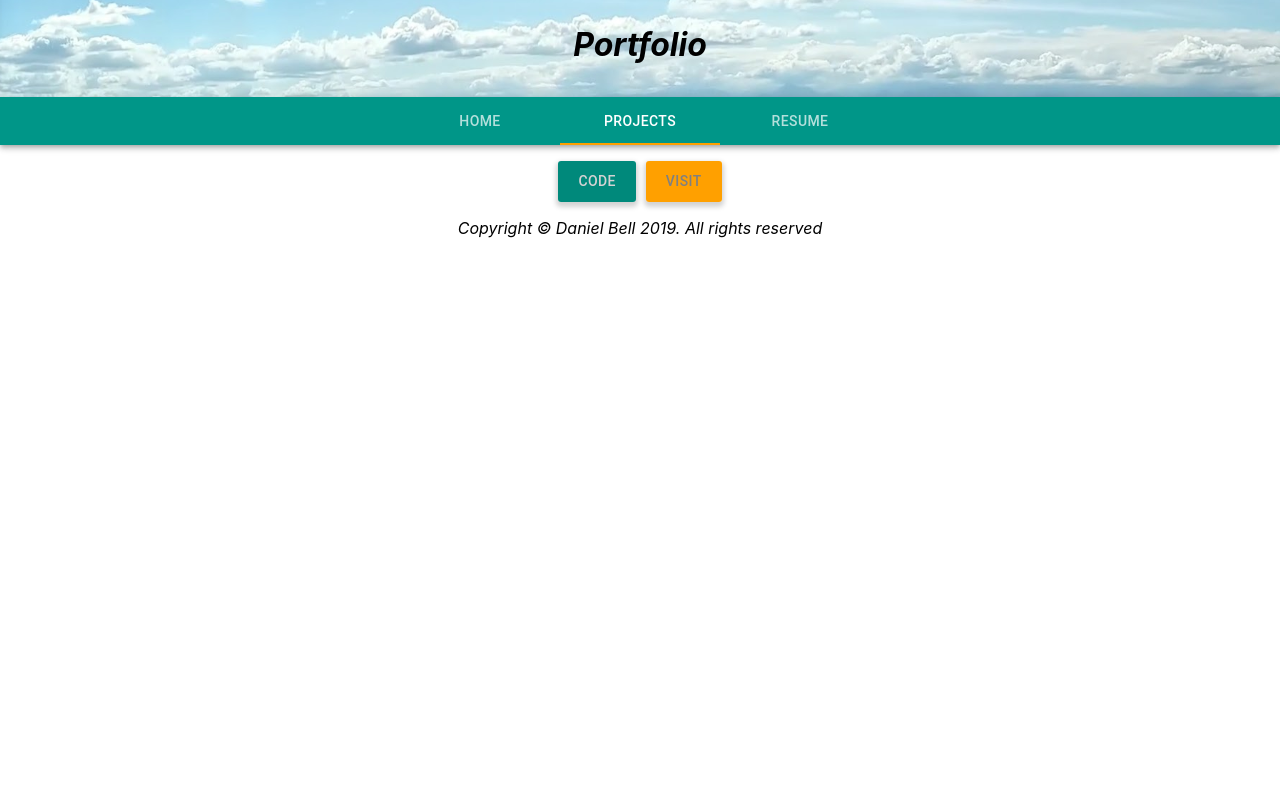
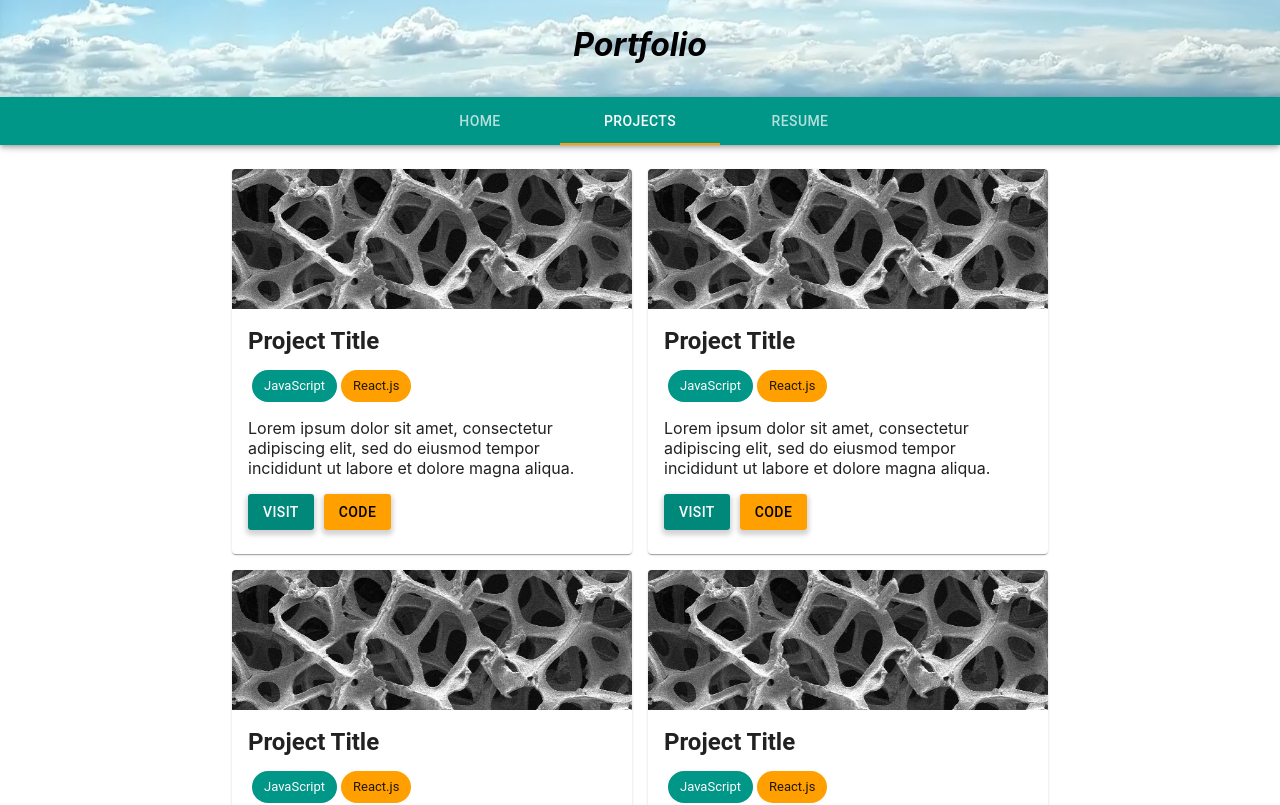
Before and after one commit to DnlBell/portfolio, a React (Create React App) app: page /projects in a window 1280 px wide. Shown: the top 805 px of the page. Built offline with nearby package versions, Linux system fonts and the light colour scheme.

Commit message:
Added project card

```diff
--- /dev/null
+++ b/src/components/projectCard.js
@@ -0,0 +1,34 @@
+import React from 'react';
+import { PrimaryButton, SecondaryButton, SkillChip } from '../styles/common';
+import { Card, CardMedia, CardContent, Typography } from '@material-ui/core';
+import { styled } from '@material-ui/styles';
+import Graphene from '../images/graphene.jpg'
+
+const StyledCard = styled(Card)({
+    maxWidth: 400,
+    margin: 8
+});
+
+function Projects () {
+    return (
+          <StyledCard>
+              <CardMedia
+                component="img"
+                alt="Graphene"
+                height="140"
+                image= {Graphene}
+                title="Graphene"
+              />
+              <CardContent>
+                <Typography  variant="h5" gutterBottom><strong>Project Title</strong></Typography>
+                <SkillChip color="primary" label="JavaScript"/>
+                <SkillChip color="secondary" label="React.js"/>
+                <p>Lorem ipsum dolor sit amet, consectetur adipiscing elit, sed do eiusmod tempor incididunt ut labore et dolore magna aliqua.</p>
+                <PrimaryButton>Visit</PrimaryButton>
+                <SecondaryButton>Code</SecondaryButton>
+              </CardContent>
+          </StyledCard>
+    );
+}
+
+export default Projects;
--- a/src/components/projects.js
+++ b/src/components/projects.js
@@ -1,15 +1,15 @@
 import React from 'react';
-import { ContentBox, PrimaryButton, SecondaryButton } from '../styles/common';
-
-
-
-
+import { ContentBox } from '../styles/common';
+import ProjectCard from './projectCard';
 
 function Projects () {
     return (
           <ContentBox mt={2}>
-              <PrimaryButton>Code</PrimaryButton>
-              <SecondaryButton>Visit</SecondaryButton>
+              <ProjectCard />
+              <ProjectCard />
+              <ProjectCard />
+              <ProjectCard />
+              <ProjectCard />
           </ContentBox>
     );
 }
--- a/src/components/resume.js
+++ b/src/components/resume.js
@@ -1,17 +1,12 @@
 import React, { Component } from 'react';
-import {Typography, Box, Chip } from '@material-ui/core';
+import {Typography, Box} from '@material-ui/core';
 import { styled } from '@material-ui/styles';
-import { ContentBox, PrimaryButton, SecondaryButton } from '../styles/common';
+import { ContentBox, SkillChip } from '../styles/common';
 
 const SubHeading = styled(Box)({
   marginTop : 8,
   marginBottom: 8
 });
-
-const SkillChip = styled(Chip)({
-  marginLeft: 4,
-  marginTop: 4
-})
 
 class Resume extends Component {
 
--- a/src/styles/common.js
+++ b/src/styles/common.js
@@ -1,4 +1,4 @@
-import { Button, Box } from "@material-ui/core";
+import { Button, Box, Chip } from "@material-ui/core";
 import { styled } from '@material-ui/styles';
 
 export const PrimaryButton = styled(Button)({
@@ -6,8 +6,8 @@ export const PrimaryButton = styled(Button)({
     border: 0,
     borderRadius: 3,
     boxShadow: '0 3px 5px 2px lightGrey',
-    color: 'lightGrey',
-    padding: '8px 20px',
+    color: 'white',
+    padding: '6px 15px',
 });
 
 export const SecondaryButton = styled(Button)({
@@ -15,8 +15,8 @@ export const SecondaryButton = styled(Button)({
     border: 0,
     borderRadius: 3,
     boxShadow: '0 3px 5px 2px lightGrey',
-    color: 'grey',
-    padding: '8px 20px',
+    color: 'black',
+    padding: '6px 15px',
     marginLeft: '10px'
 });
 
@@ -26,3 +26,8 @@ export const ContentBox = styled(Box)({
     flexWrap:"wrap",
     justifyContent:"center",
 });
+
+export const SkillChip = styled(Chip)({
+    marginLeft: 4,
+    marginTop: 4
+});
```
Also changed, not shown: src/images/graphene.jpg (added).
